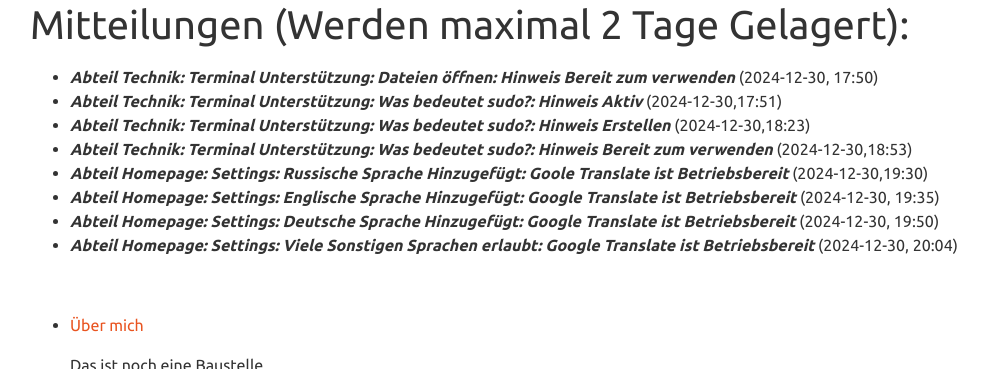
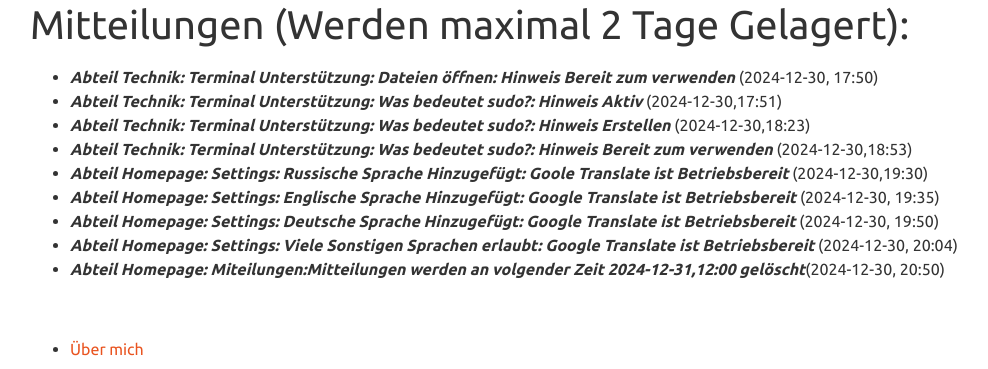
Before and after one commit to viktor-chiarcos/viktor-chiarcos.github.io, a Jekyll site: the page built from index.md, in a window 1280 px wide and 900 px high, scrolled down 2447 px, cut to the strip 0-369 px from the top of the window. Shown: the whole strip, without its empty margins (55-1043 px from the left). Built offline with Jekyll 4.4.1, drawn with Linux system fonts in a browser that asks for light colours.

Commit message:
Nachrichten werden an 2024-12-31, 12:00 entfernt

```diff
--- a/index.md
+++ b/index.md
@@ -86,6 +86,7 @@ feature_rows:
 - ***Abteil Homepage: Settings: Englische Sprache Hinzugefügt: Google Translate ist Betriebsbereit*** (2024-12-30, 19:35)
 - ***Abteil Homepage: Settings: Deutsche Sprache Hinzugefügt: Google Translate ist Betriebsbereit*** (2024-12-30, 19:50)
 - ***Abteil Homepage: Settings: Viele Sonstigen Sprachen erlaubt: Google Translate ist Betriebsbereit*** (2024-12-30, 20:04)
+- ***Abteil Homepage: Miteilungen:Mitteilungen werden an volgender Zeit 2024-12-31,12:00 gelöscht***(2024-12-30, 20:50)
 
 
 &nbsp;
```
